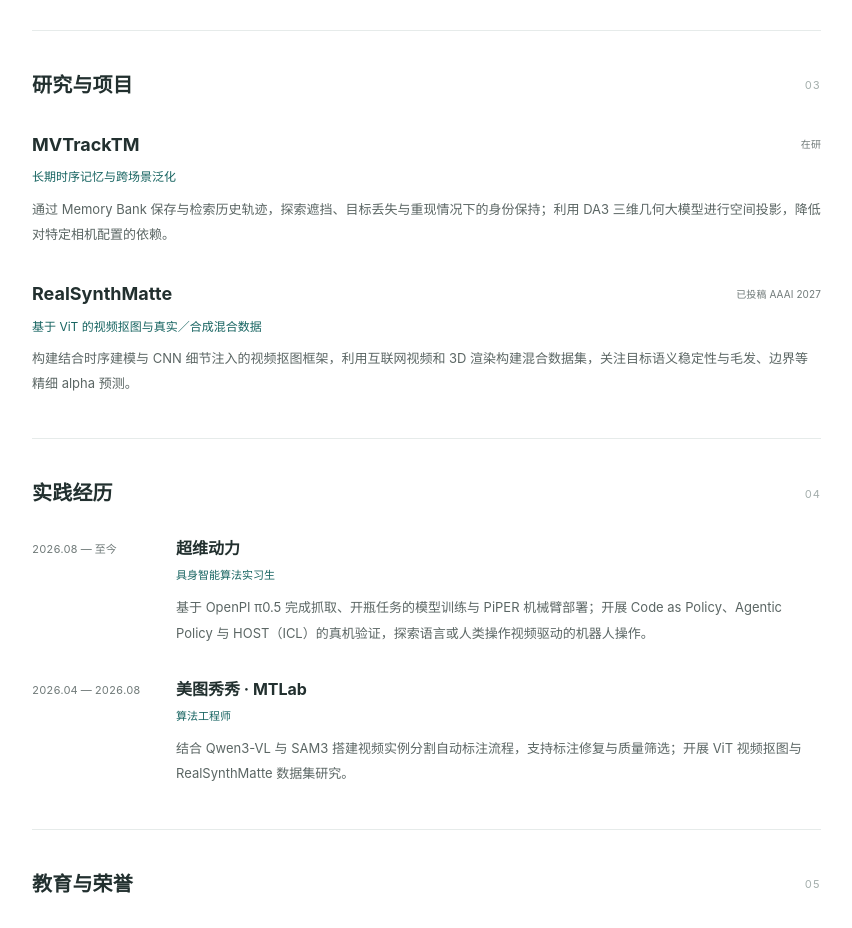
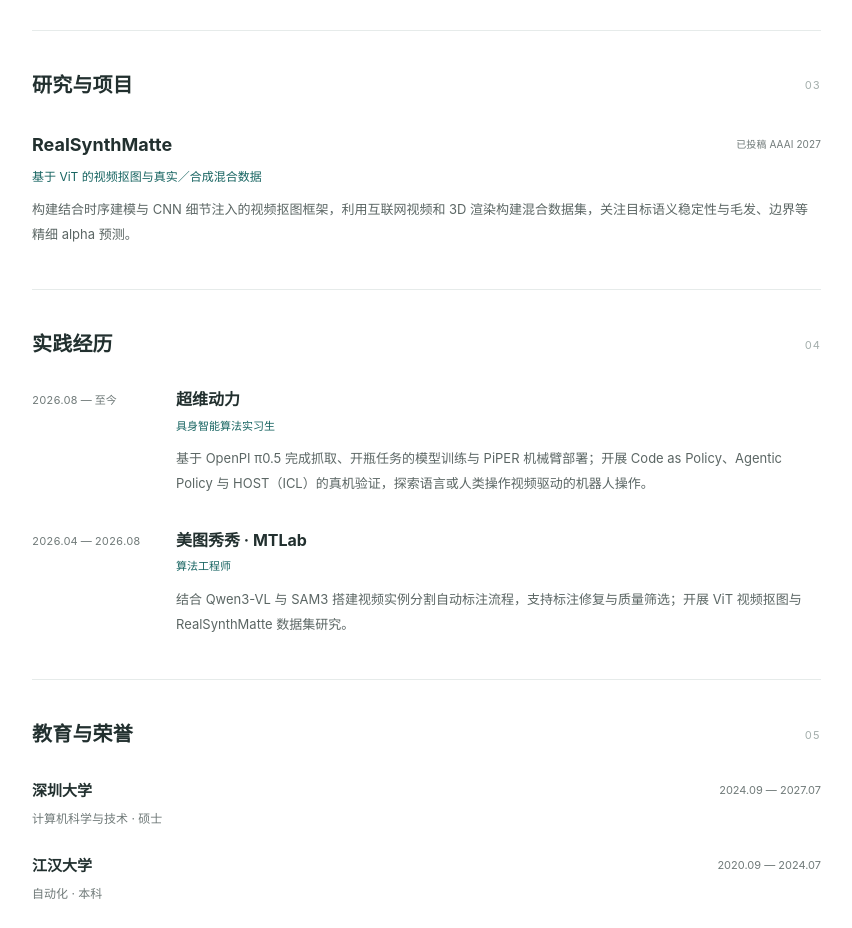
Before and after one commit to Chenjixuanstu/Chenjixuanstu.github.io, a plain HTML site: page index.html in a window 1280 px wide. Shown: the part 1440-2368 px from the top of the page, without its empty margins (369-1221 px from the left). Drawn offline with Linux system fonts and the light colour scheme.

Commit message:
Remove MVTrackTM project from personal homepage

```diff
--- a/index.html
+++ b/index.html
@@ -78,7 +78,6 @@
 
       <section id="research" class="section">
         <div class="section-heading"><h2 data-zh="研究与项目" data-en="Research &amp; projects">研究与项目</h2><span class="section-index">03</span></div>
-        <article class="research-item"><div class="research-topline"><h3>MVTrackTM</h3><span class="status" data-zh="在研" data-en="Ongoing">在研</span></div><p class="project-subtitle" data-zh="长期时序记忆与跨场景泛化" data-en="Long-term temporal memory and cross-scene generalization">长期时序记忆与跨场景泛化</p><p data-zh="通过 Memory Bank 保存与检索历史轨迹，探索遮挡、目标丢失与重现情况下的身份保持；利用 DA3 三维几何大模型进行空间投影，降低对特定相机配置的依赖。" data-en="Exploring a memory bank for historical trajectory retrieval and identity recovery after occlusion or disappearance, and DA3-based geometric projection to reduce dependence on scene-specific camera configurations.">通过 Memory Bank 保存与检索历史轨迹，探索遮挡、目标丢失与重现情况下的身份保持；利用 DA3 三维几何大模型进行空间投影，降低对特定相机配置的依赖。</p></article>
         <article class="research-item"><div class="research-topline"><h3>RealSynthMatte</h3><span class="status" data-zh="已投稿 AAAI 2027" data-en="Submitted to AAAI 2027">已投稿 AAAI 2027</span></div><p class="project-subtitle" data-zh="基于 ViT 的视频抠图与真实／合成混合数据" data-en="ViT-based video matting with real and synthetic data">基于 ViT 的视频抠图与真实／合成混合数据</p><p data-zh="构建结合时序建模与 CNN 细节注入的视频抠图框架，利用互联网视频和 3D 渲染构建混合数据集，关注目标语义稳定性与毛发、边界等精细 alpha 预测。" data-en="A video matting framework combining temporal modeling and CNN detail injection, with a hybrid dataset built from internet videos and 3D rendering, targeting semantic stability and detailed alpha prediction.">构建结合时序建模与 CNN 细节注入的视频抠图框架，利用互联网视频和 3D 渲染构建混合数据集，关注目标语义稳定性与毛发、边界等精细 alpha 预测。</p></article>
       </section>
 
```
